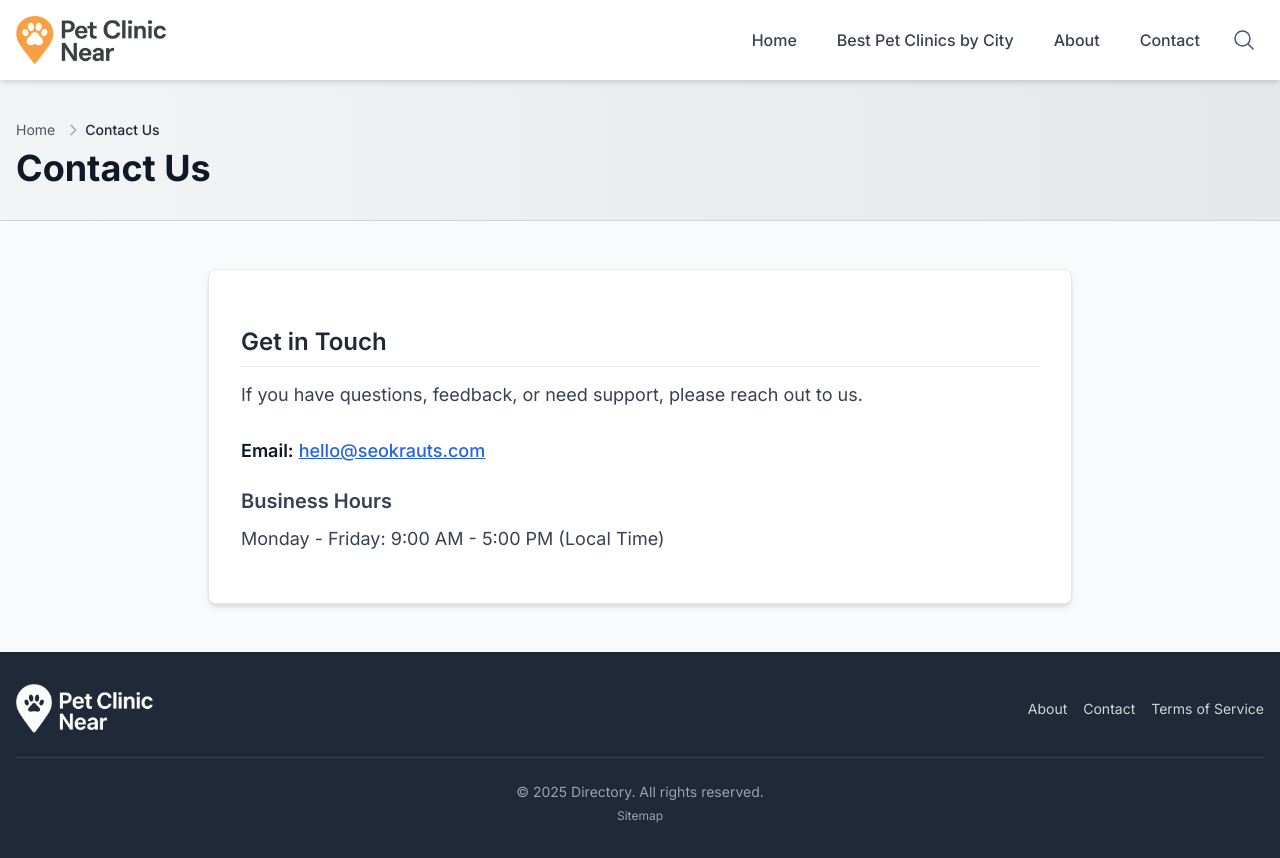
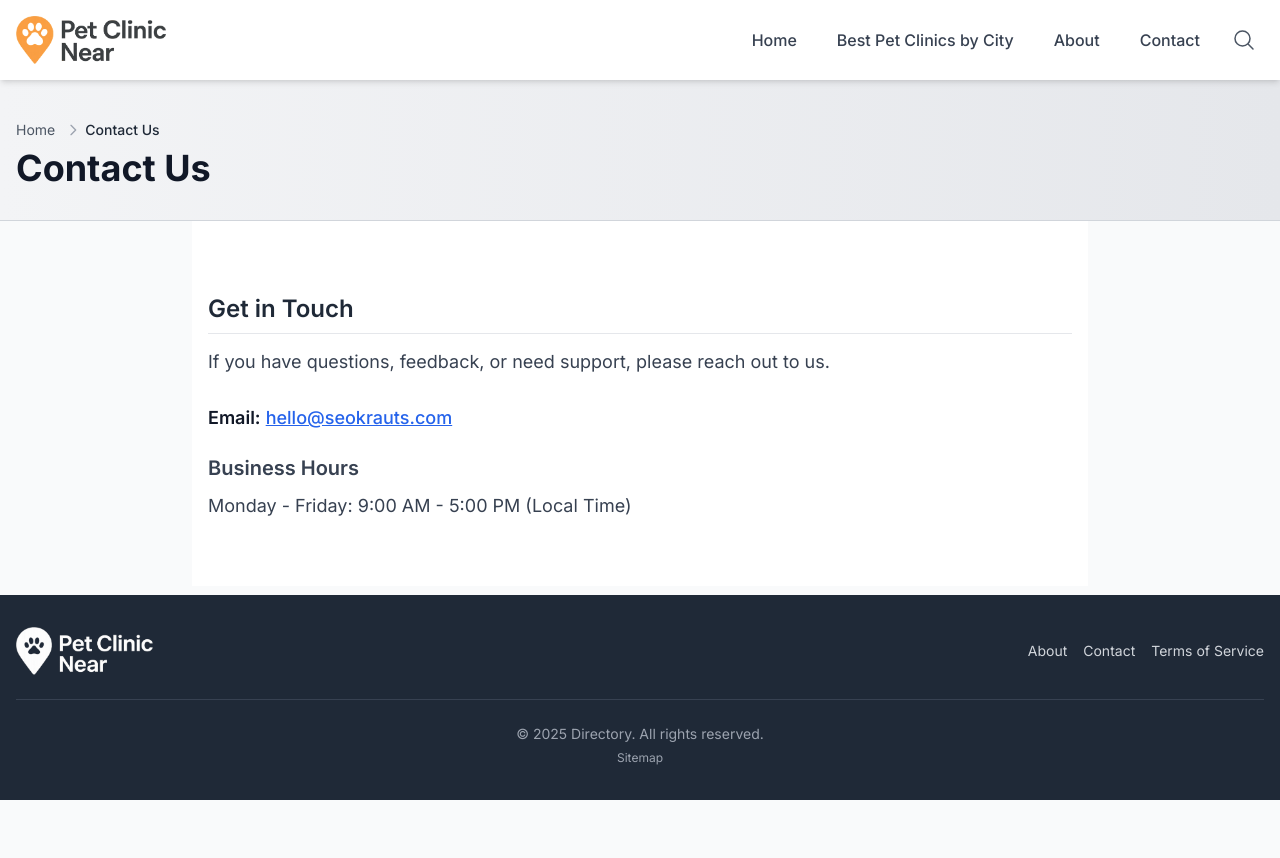
Before and after one commit to killadoggadude/petclinicnear.com, a Next.js app: page /contact in a window 1280 px wide. After the commit the page ends 800 px from the top, so only its background shows below. Built offline with nearby package versions, Linux system fonts and the light colour scheme.

Commit message:
style: Remove boxed layout on static pages

```diff
--- a/components/StaticPageLayout.js
+++ b/components/StaticPageLayout.js
@@ -25,13 +25,11 @@ export default function StaticPageLayout({ title, description, children }) {
          </div>
       </div>
 
-      {/* Main Content Area */}
-      <div className="container mx-auto px-4 py-12 max-w-4xl"> {/* Max width for text content */}
-        <div className="bg-white p-8 rounded-lg shadow-md border border-gray-200">
-            {/* Prose styles for better text formatting */}
-            <div className="prose prose-lg max-w-none">
-                 {children}
-            </div>
+      {/* Main Content Area - Apply bg-white here, remove inner styling */}
+      <div className="container mx-auto px-4 py-12 max-w-4xl bg-white">
+        {/* Remove inner div styling, apply prose directly */}
+        <div className="prose prose-lg max-w-none">
+             {children}
         </div>
       </div>
     </>
--- a/pages/about.js
+++ b/pages/about.js
@@ -23,9 +23,9 @@ export default function AboutPage() {
         </div>
       </div>
 
-      {/* Main Content */}
-      <div className="container mx-auto px-4 py-12 max-w-4xl">
-        <div className="bg-white p-8 rounded-lg shadow border border-gray-200 prose prose-lg max-w-none">
+      {/* Main Content - Apply bg-white here, adjust padding, keep prose */}
+      <div className="container mx-auto px-4 py-12 max-w-4xl bg-white">
+        <div className="prose prose-lg max-w-none">
           <h2>Connecting Pet Parents with Great Care</h2>
           <p>
             Hey there, fellow animal lover! We started this Pet Clinic Directory for one simple reason: we know how much your furry (or feathery, or scaly!) friend means to you. Finding the right veterinarian or clinic shouldn't add stress when your pet needs care. It's tough sifting through endless search results, trying to figure out who's nearby, who's highly rated, and who really understands your pet's needs.
--- a/pages/terms.js
+++ b/pages/terms.js
@@ -24,9 +24,9 @@ export default function TermsPage() {
         </div>
       </div>
 
-      {/* Main Content */}
-      <div className="container mx-auto px-4 py-12 max-w-4xl">
-        <div className="bg-white p-8 rounded-lg shadow border border-gray-200 prose prose-lg max-w-none">
+      {/* Main Content - Apply bg-white here, adjust padding, keep prose */}
+      <div className="container mx-auto px-4 py-12 max-w-4xl bg-white">
+        <div className="prose prose-lg max-w-none">
           <p className="text-sm text-gray-500">Last Updated: {lastUpdated}</p>
 
           <h2>Welcome!</h2>
```
